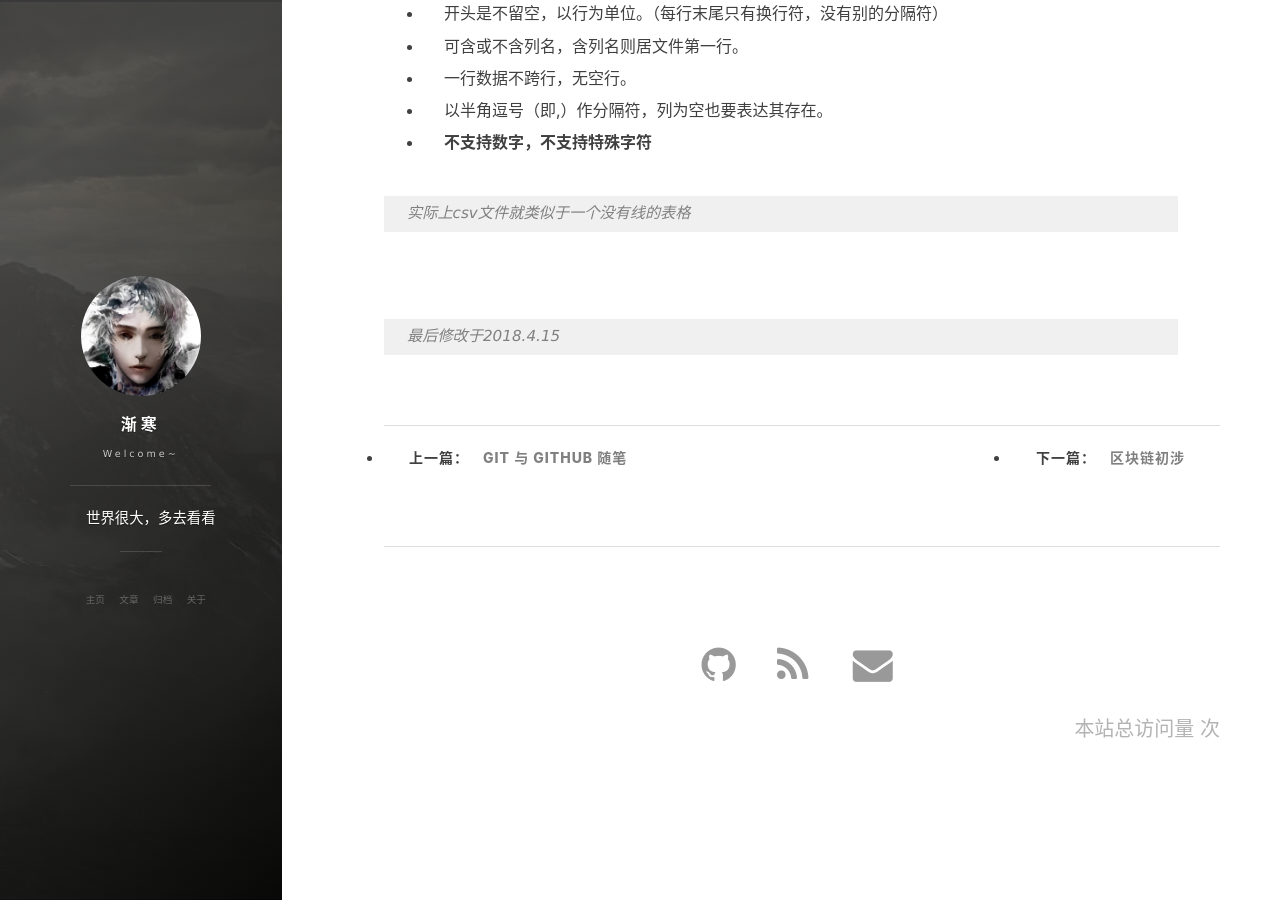
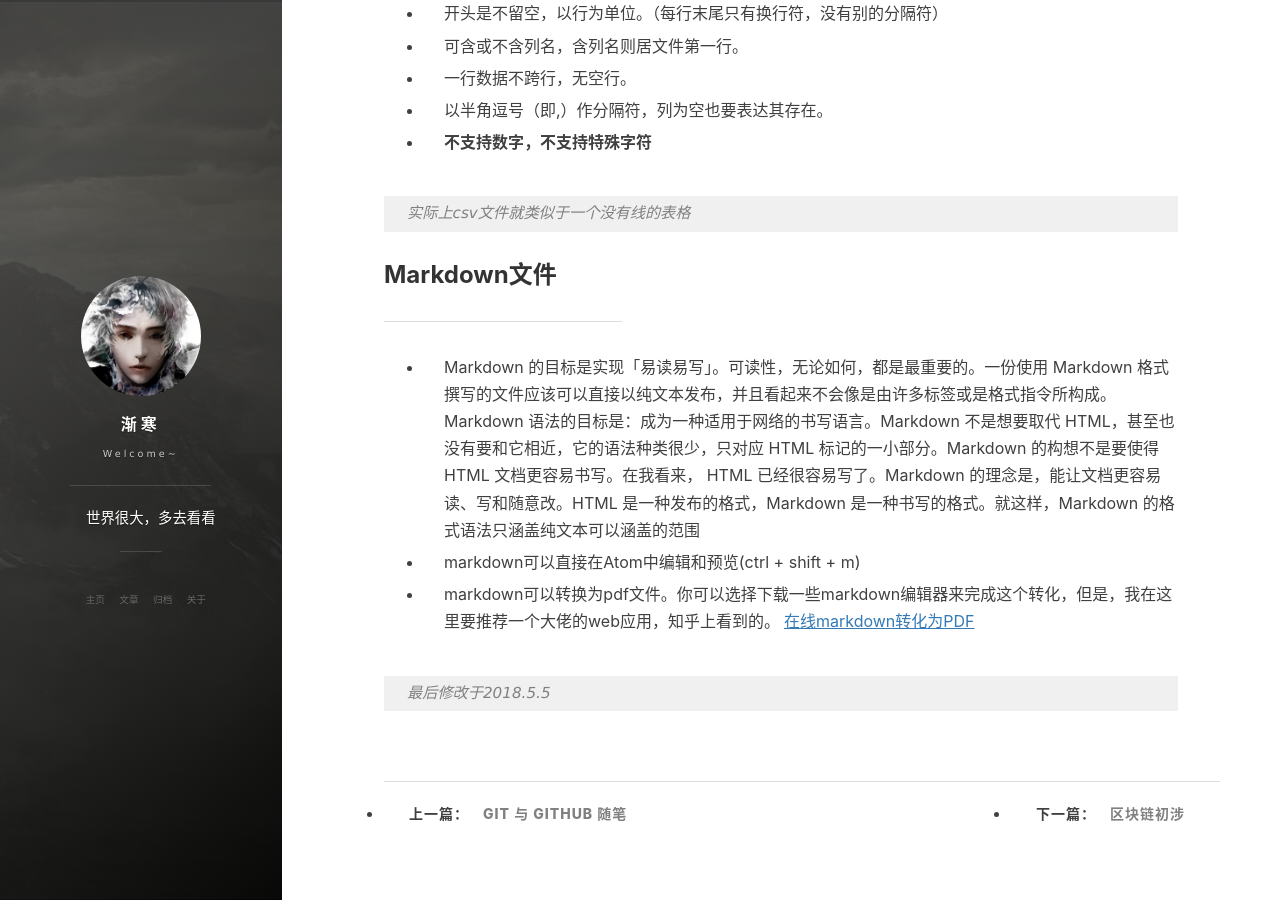
Before and after one commit to Fleschier/Fleschier.github.io, a Jekyll site: the page built from _posts/2018-04-15-File-types.md, in a window 1280 px wide and 900 px high, scrolled down 450 px. Built offline with Jekyll 4.4.1, drawn with Linux system fonts in a browser that asks for light colours; nearby versions of some CDN libraries.

Commit message:
update files

```diff
--- a/_posts/2018-04-15-File-types.md
+++ b/_posts/2018-04-15-File-types.md
@@ -24,6 +24,12 @@ tags: FileTypes
 
 > 实际上csv文件就类似于一个没有线的表格
 
+## Markdown文件
+---
+- Markdown 的目标是实现「易读易写」。可读性，无论如何，都是最重要的。一份使用 Markdown 格式撰写的文件应该可以直接以纯文本发布，并且看起来不会像是由许多标签或是格式指令所构成。Markdown 语法的目标是：成为一种适用于网络的书写语言。Markdown 不是想要取代 HTML，甚至也没有要和它相近，它的语法种类很少，只对应 HTML 标记的一小部分。Markdown 的构想不是要使得 HTML 文档更容易书写。在我看来， HTML 已经很容易写了。Markdown 的理念是，能让文档更容易读、写和随意改。HTML 是一种发布的格式，Markdown 是一种书写的格式。就这样，Markdown 的格式语法只涵盖纯文本可以涵盖的范围
 
-<br>
-> 最后修改于2018.4.15
+- markdown可以直接在Atom中编辑和预览(ctrl + shift + m)
+
+- markdown可以转换为pdf文件。你可以选择下载一些markdown编辑器来完成这个转化，但是，我在这里要推荐一个大佬的web应用，知乎上看到的。[在线markdown转化为PDF](www.mdtr2pdf.com)
+
+> 最后修改于2018.5.5
```
